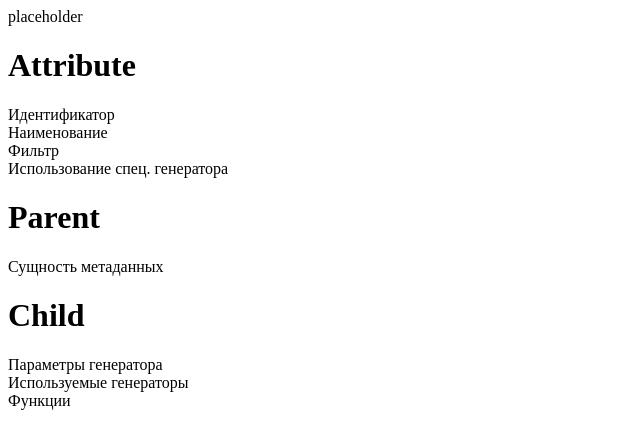
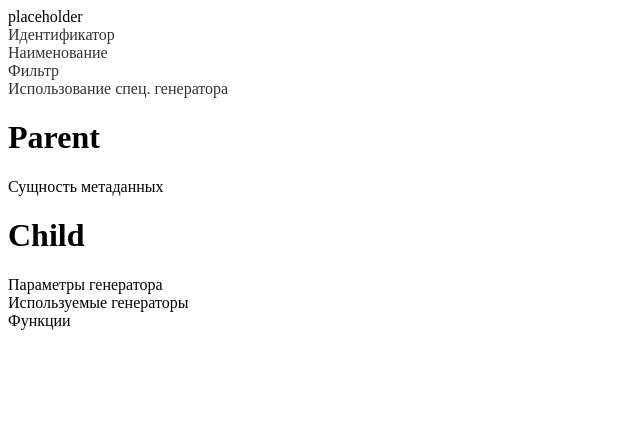
Before and after one commit to imciflam/tree-grid, a React (Create React App) app: page / in a window 1280 px wide. Shown: the top 448 px of the page, without its empty margins (0-640 px from the left). Built offline with nearby package versions, Linux system fonts and the light colour scheme.

Commit message:
opacity for attr

```diff
--- a/src/components/Attribute.tsx
+++ b/src/components/Attribute.tsx
@@ -16,8 +16,9 @@ export class Attribute extends Component<any, any> {
     console.log(this.props)
     return (
       <div>
-        <h1>Attribute</h1>
-        <div>{this.renderCurrent(this.props.data)}</div>
+        <div style={{ opacity: 0.8 }}>
+          {this.renderCurrent(this.props.data)}
+        </div>
       </div>
     )
   }
```
